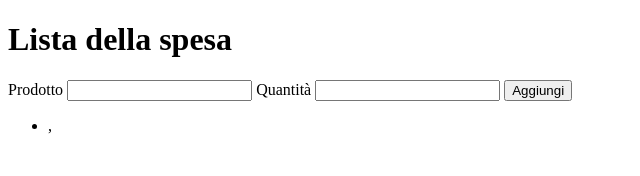
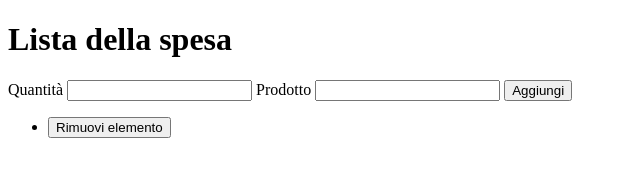
Before and after one commit to monmarzia/esedra_corso_fullstack, a website: page www/monica.marziani/esercitazione16giugno/index.html in a window 1280 px wide. Both pictures are taken after a click on the button "Aggiungi". Shown: the whole page, without its empty margins (0-640 px from the left). Drawn offline with Linux system fonts and the light colour scheme.

Commit message:
Esercitazione completata con funzione delete

```diff
--- a/www/monica.marziani/esercitazione16giugno/index.html
+++ b/www/monica.marziani/esercitazione16giugno/index.html
@@ -11,10 +11,9 @@
 <body>
     <h1>Lista della spesa</h1>
     <div>
-		<label>Prodotto</label> <input type="text" name="" id="prodotto"
-			value=""> <label>Quantità</label> <input type="text" name=""
-			id="quantita">
-		<button onClick="submit()">Aggiungi</button>
+        <label>Quantità</label> <input type="text" name="" id="quantita">
+        <label>Prodotto</label> <input type="text" name="" id="prodotto">
+        <button type="button" onClick="aggiungi()">Aggiungi</button>
     </div>
 
     <ul id="lista">
@@ -22,24 +21,29 @@
     </ul>
 
     <script>
+        "use:strict";
         let listaSpesa = [];
-        // creare ciclo for - creare funzione
-        function creaLista(prodotto, quantita) {
-            let str ='';
+        function aggiungi() {
+            let prodotto = document.getElementById('prodotto').value;
+            let quantita = document.getElementById('quantita').value;
             listaSpesa.push({
                 prodotto: prodotto,
                 quantita: quantita
             });
-            listaSpesa.forEach((elemento) => {
-            	str += `<li>${elemento.prodotto}, ${elemento.quantita}</li>`;
+            creaLista(listaSpesa);
+        }
+
+        function cancellaElemento(index) {
+            delete listaSpesa[index];
+            creaLista(listaSpesa);
+        }
+
+        function creaLista(listaSpesa) {
+            let str = '';
+            listaSpesa.forEach((elemento, index) => {
+                str += `<li>${elemento.quantita} ${elemento.prodotto} <button type="button" onClick="cancellaElemento(${index})">Rimuovi elemento</button></li>`;
             });
             document.getElementById("lista").innerHTML = str;
-        }
-
-        function submit() {
-        	let prodotto = document.getElementById('prodotto').value;
-        	let quantita = document.getElementById('quantita').value;
-        	creaLista(prodotto, quantita);
         }
 
     </script>
```
Also changed, not shown: www/monica.marziani/esercitazione16giugno/server.js (+0 -9 lines). Lines whose indentation alone changed are shown as unchanged.
